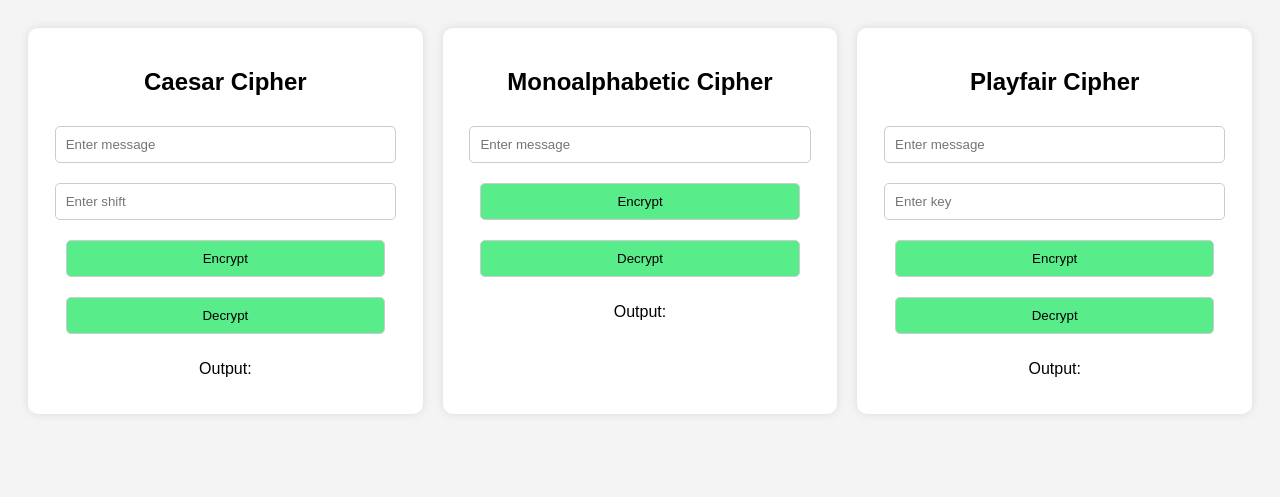
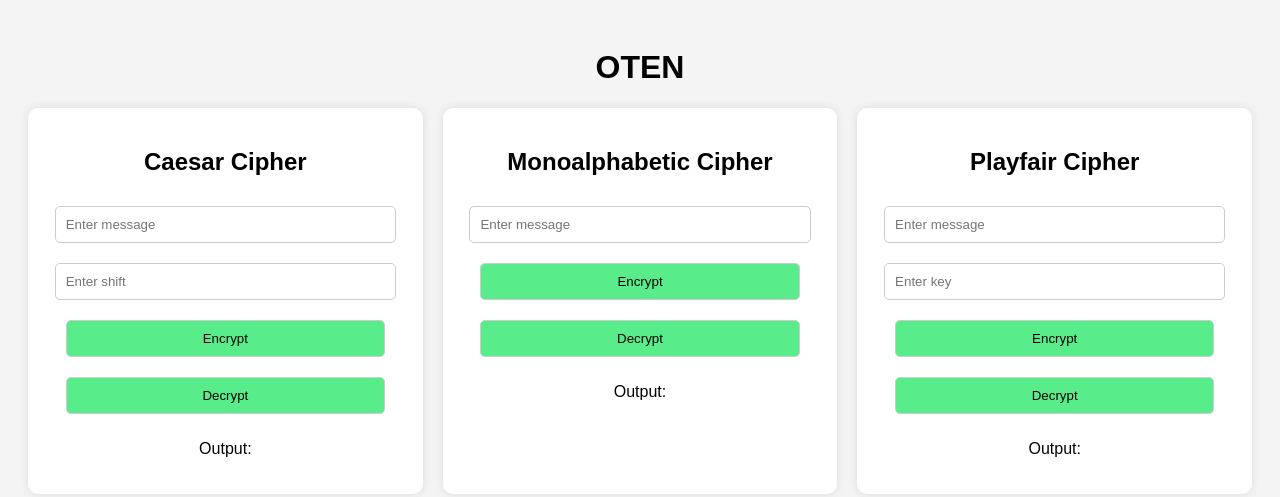
Before and after one commit to Ronnie187/InfoSecLab, a plain HTML site: page index.html in a window 1280 px wide. Drawn offline with Linux system fonts and the light colour scheme.

```diff
--- a/index.html
+++ b/index.html
@@ -41,6 +41,7 @@
     </style>
 </head>
 <body>
+    <h1>OTEN</h1>
     <div class="container-wrapper">
         <div class="container">
             <h2>Caesar Cipher</h2>
```
